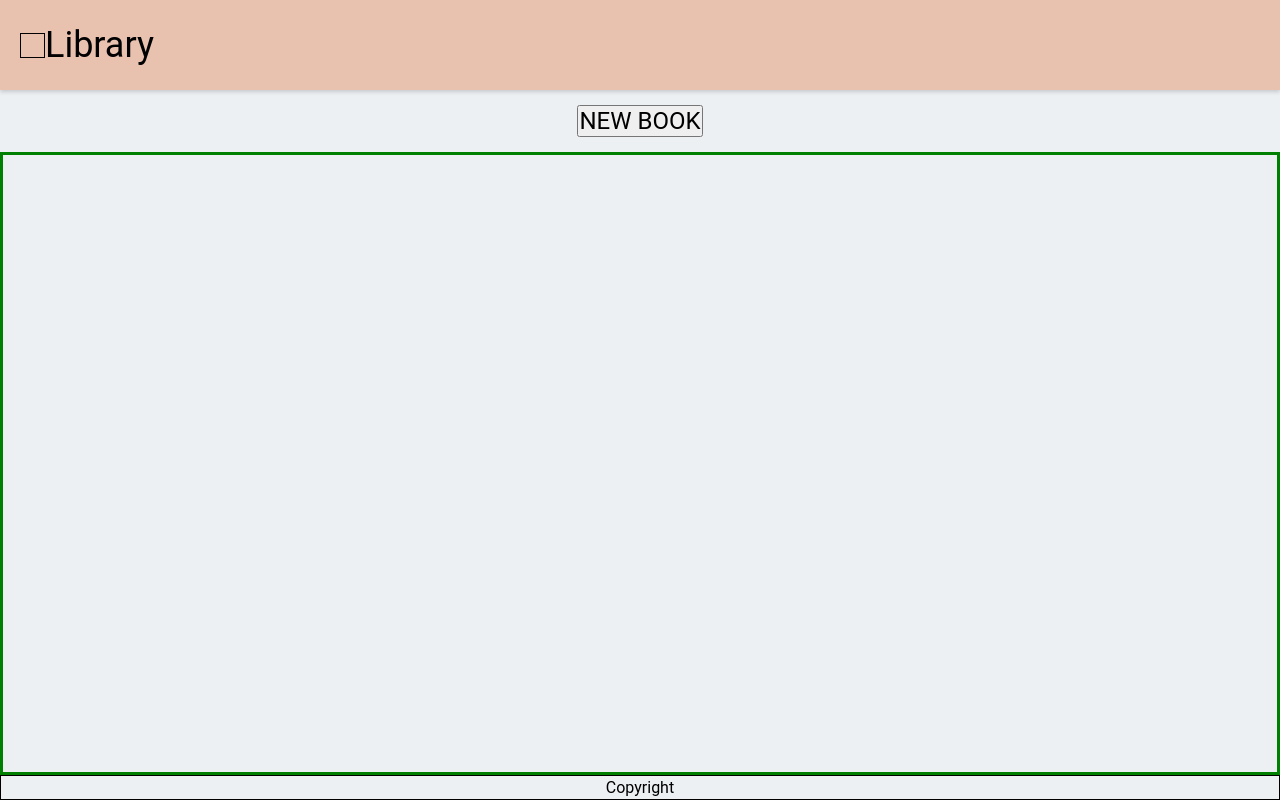
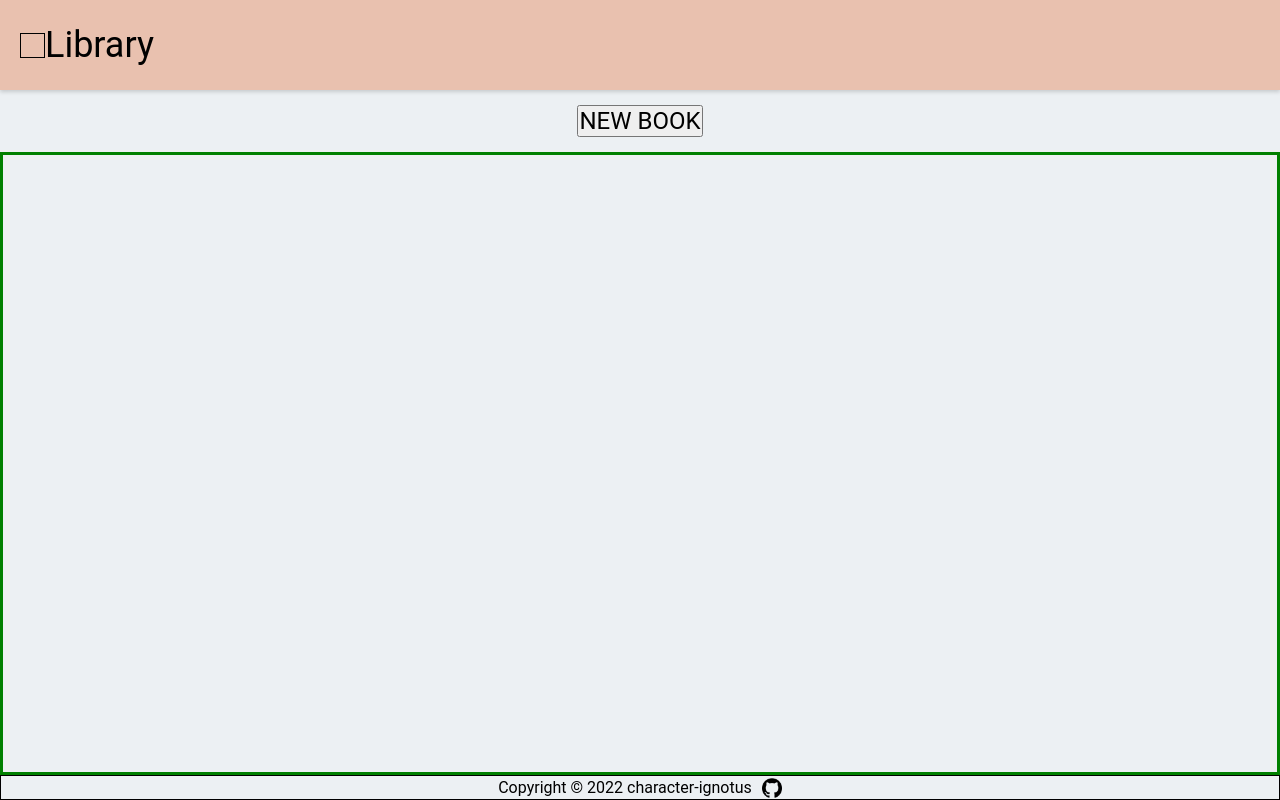
Before and after one commit to character-ignotus/Project--Library, a plain HTML site: page index.html in a window 1280 px wide. Drawn offline with Linux system fonts and the light colour scheme.

Commit message:
Add image to footer

```diff
--- a/index.html
+++ b/index.html
@@ -50,7 +50,8 @@
         </div>
     </div>
     <div class="footer">
-        <p>Copyright</p>
+        <p>Copyright © 2022 character-ignotus </p>
+        <img src="Images/GitHubLogo.png" alt="GitHub logo">
     </div>
 
 </body>
--- a/style.css
+++ b/style.css
@@ -61,6 +61,7 @@ body {
     flex-grow: 1;
     display: grid;
     justify-items: center;
+    align-items: center;
     gap: 30px;
     grid-template-columns: repeat(auto-fit, minmax(300px, 1fr));
 }
@@ -69,9 +70,15 @@ body {
     border: 1px solid black;
 
     display: flex;
+    gap: 10px;
     align-items: center;
     justify-content: center;
     height: 25px;
+}
+
+.footer img {
+    width: 20px;
+    height: 20px;
 }
 
 
```
Also changed, not shown: Images/GitHubLogo.png (added), 1 other file.
